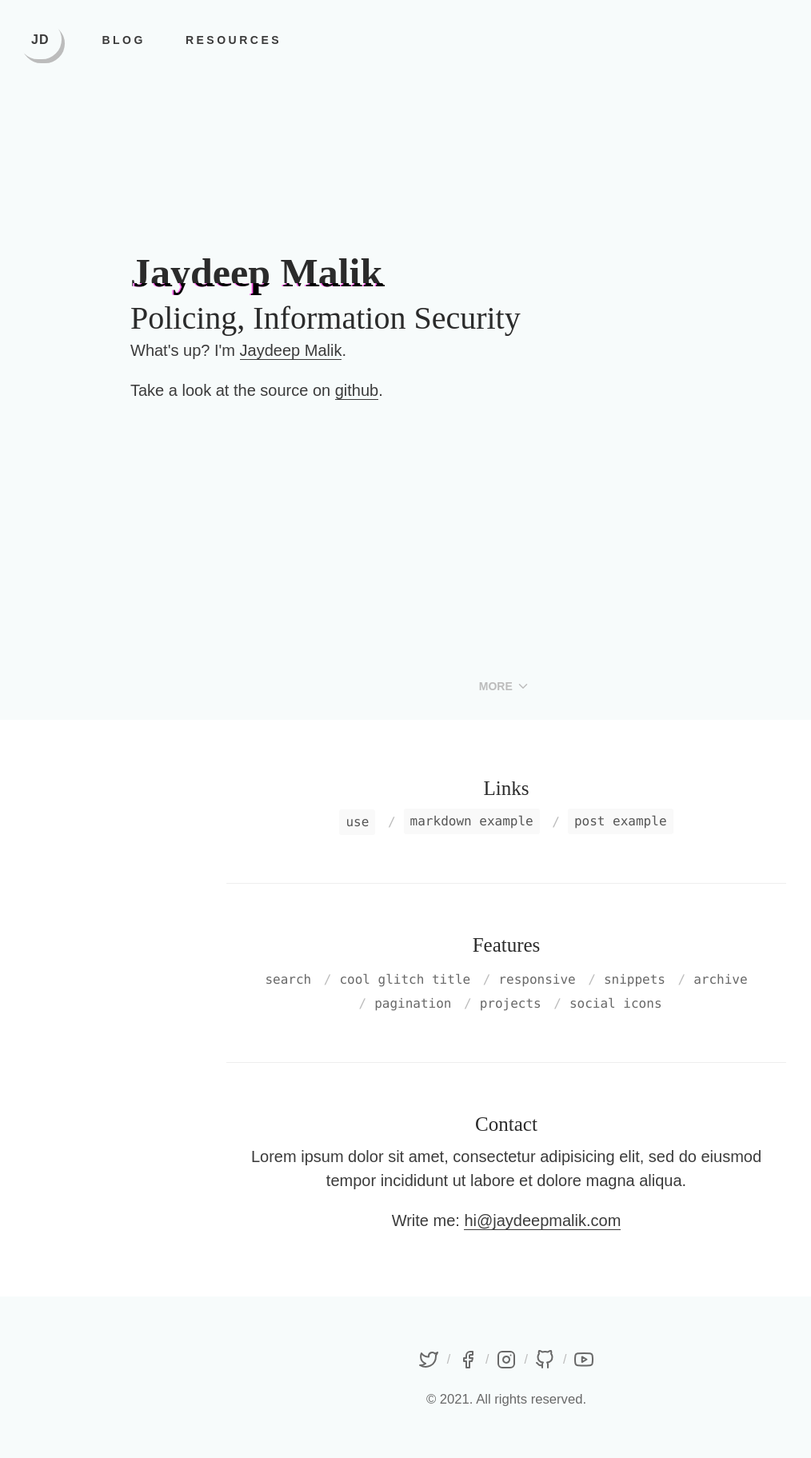
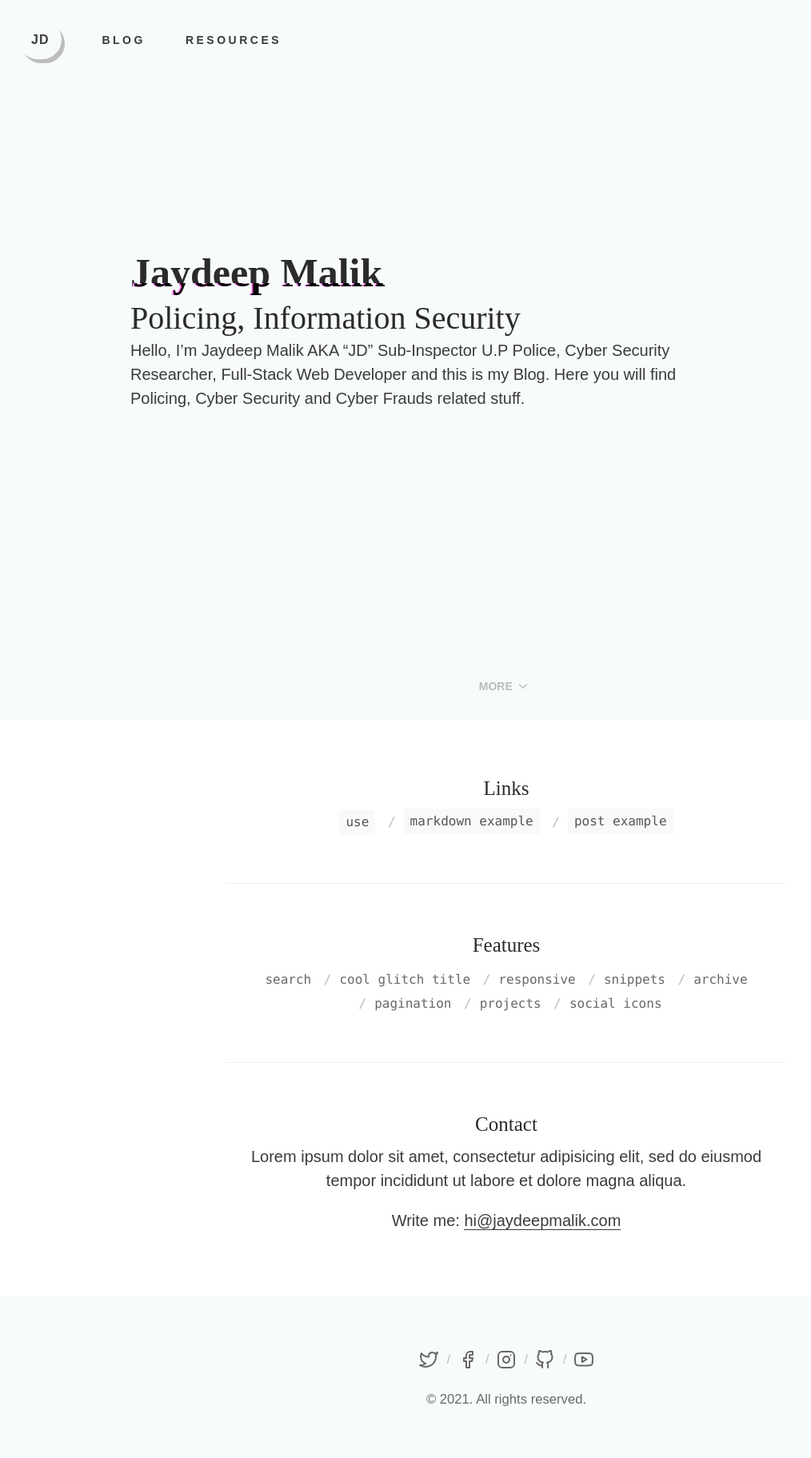
Before and after one commit to jaydeepmalik/jaydeepmalik.com, a Jekyll site: the page built from index.html, in a window 1280 px wide. Shown: the whole page at 80% size, without its empty margins (7-1021 px from the left). Built offline with Jekyll 4.4.1, drawn with Linux system fonts in a browser that asks for light colours; some web fonts are replaced.

Commit message:
Update index.html

```diff
--- a/index.html
+++ b/index.html
@@ -7,10 +7,7 @@ nav_invert: true
   <div class="container">
     <h1><div class="title glitch-text" data-text="{{ site.title }}">{{ site.title }}</div>Policing, Information Security</h1>
     <p>
-      What's up? I'm <a href="#" title="My github profile" target="_blank">Jaydeep Malik</a>.
-    </p>
-    <p>
-      Take a look at the source on <a href="#" target="_blank">github</a>.
+     Hello, I’m Jaydeep Malik AKA “JD” Sub-Inspector U.P Police, Cyber Security Researcher, Full-Stack Web Developer and this is my Blog. Here you will find Policing, Cyber Security and Cyber Frauds related stuff.
     </p>
     <a href="#more"><span class="bottom">More <svg xmlns="http://www.w3.org/2000/svg" width="24" height="24" viewBox="0 0 24 24" fill="none" stroke="currentColor" stroke-width="2" stroke-linecap="round" stroke-linejoin="round"><polyline points="6 9 12 15 18 9"></polyline></svg></span></a>
   </div>
```
